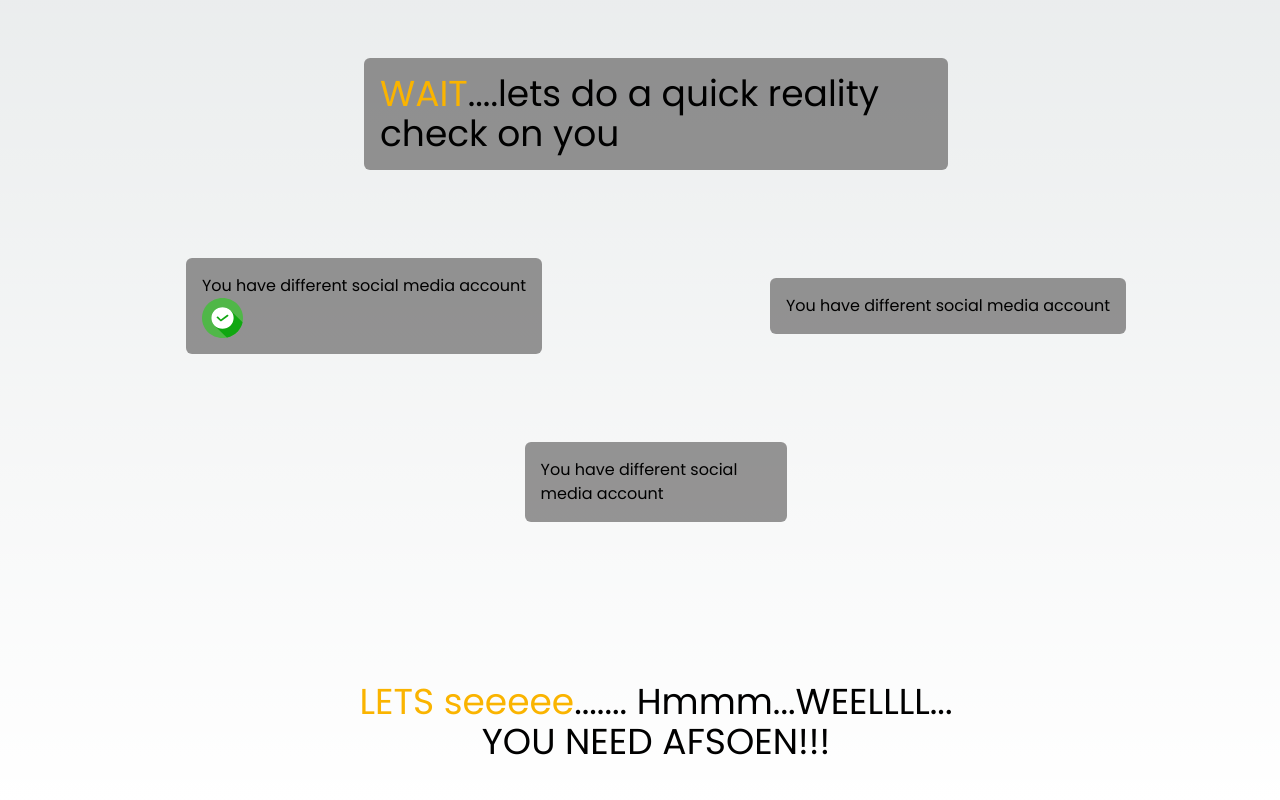
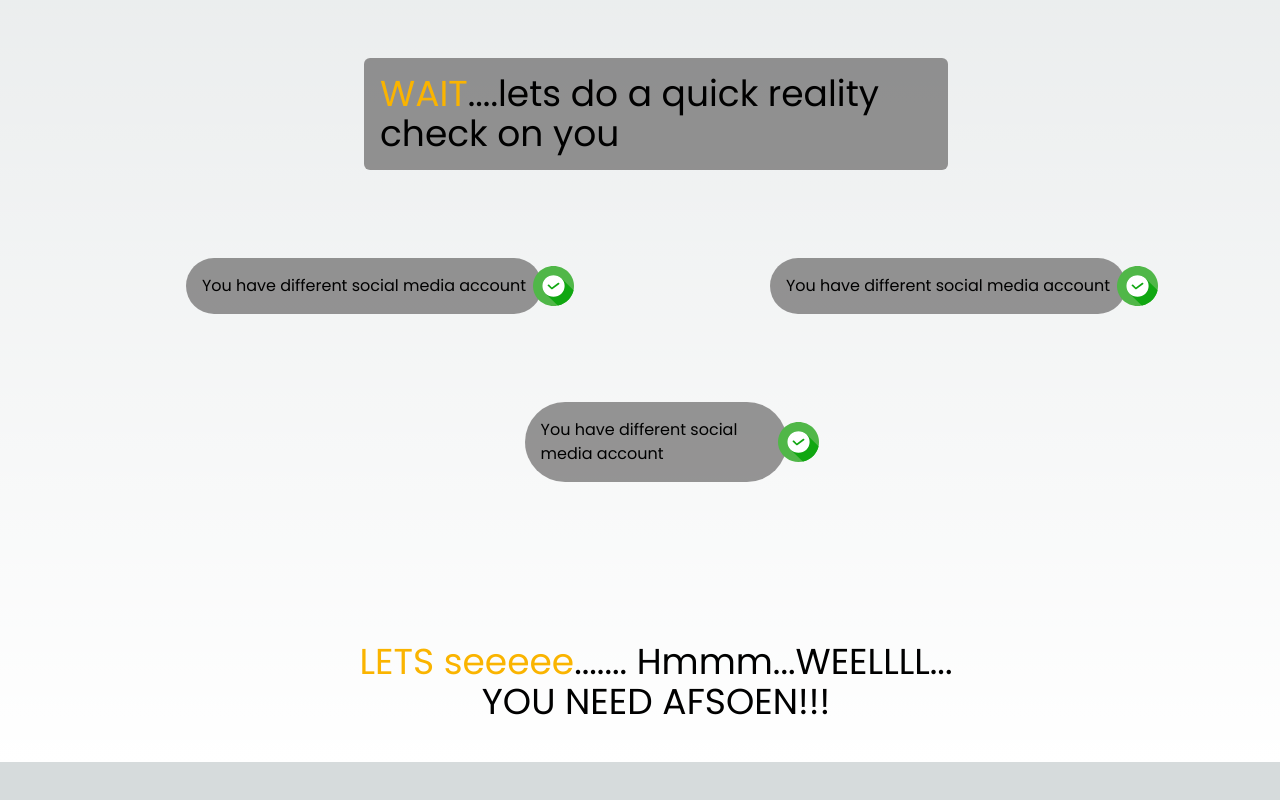
Before and after one commit to git-create-devben/afsoearn-waitlist, a Next.js app: page / in a window 1280 px wide. Shown: the part 821-1621 px from the top of the page. After the commit the page ends 1583 px from the top, so only its background shows below. Built offline with nearby package versions, Linux system fonts and the light colour scheme.

Commit message:
add mark icon

```diff
--- a/src/app/Hero.tsx
+++ b/src/app/Hero.tsx
@@ -10,16 +10,16 @@ export default function Hero() {
         </h1>
       </div>
       <div className="grid lg:grid-cols-2 p-2 place-content-around place-items-center gap-4">
-        <div className="relative bg-scolor p-4  rounded-md gap-4 place-self-center">
-          <p>You have different social media account</p> <span><Mark/></span>
+        <div className="relative bg-scolor p-4  rounded-full gap-4 place-self-center">
+          <p className="relative flex items-center">You have different social media account <span className="absolute -right-12"><Mark/></span></p>
         </div>
-        <div className="bg-scolor p-4 w- rounded-md place-self-center">
-          <p>You have different social media account</p>
+        <div className="bg-scolor p-4 w- rounded-full place-self-center">
+        <p className="relative flex items-center">You have different social media account <span className="absolute -right-12"><Mark/></span></p>
         </div>
 
       </div>
-      <div className="bg-scolor p-4  mb-20 lg:w-[22.5%] m-auto rounded-md mt-20">
-          <p>You have different social media account</p>
+      <div className="bg-scolor p-4  mb-20 lg:w-[22.5%] m-auto rounded-full mt-20">
+      <p className="relative flex items-center">You have different social media account <span className="absolute -right-12"><Mark/></span></p>
         </div>
 
       <div className="text-center lg:text-4xl leading-loose mt-10 lg:mt-40 text-2xl">
```
